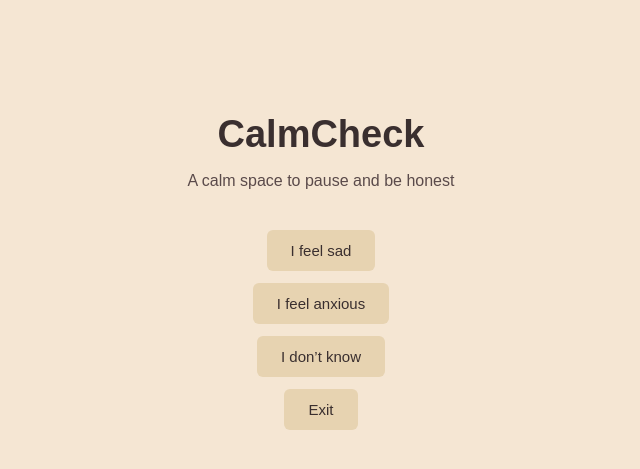
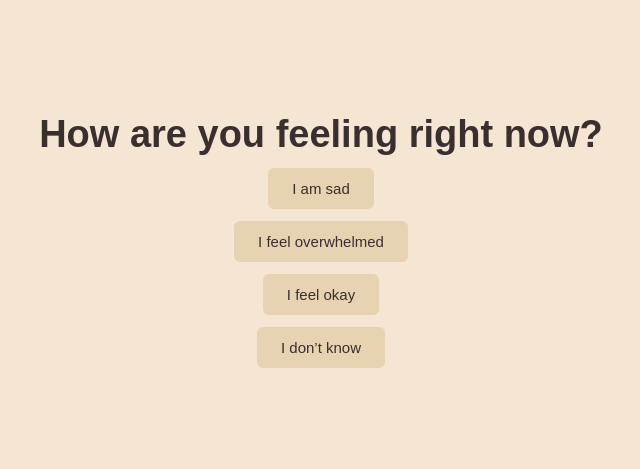
Before and after one commit to ilma-wafa/calmcheck, a Flask app: page / in a window 1280 px wide. Shown: the top 469 px of the page, without its empty margins (319-959 px from the left). Run offline with Flask 3, Linux system fonts and the light colour scheme.

Commit message:
Updated HTML structure

```diff
--- a/templates/index.html
+++ b/templates/index.html
@@ -43,23 +43,52 @@
 </head>
 <body>
 
-    <h1>CalmCheck</h1>
-    <p>A calm space to pause and be honest</p>
+     <div class="overlay">
 
-    {% if response %}
-    <p><strong>{{ response }}</strong></p>
-    {% endif %}
+        <!-- LANDING SECTION -->
+        <div id="landing">
+            <h1>How are you feeling right now?</h1>
 
-    <div class="menu">
-        <form method="post" action="/feel">
-            <button type="submit" name="emotion" value="sad">
-            I feel sad
-            </button>
-        </form>
-        <button>I feel anxious</button>
-        <button>I don’t know</button>
-        <button>Exit</button>
+            <div class="menu">
+                <button onclick="startChat('sad')">I am sad</button>
+                <button onclick="startChat('overwhelmed')">I feel overwhelmed</button>
+                <button onclick="startChat('okay')">I feel okay</button>
+                <button onclick="startChat('unknown')">I don’t know</button>
+            </div>
+        </div>
+
+        <!-- CHAT SECTION -->
+        <div id="chat" style="display: none;">
+            <div class="chat-box">
+                <p id="botMessage"></p>
+            </div>
+
+            <button id="exitBtn" onclick="exitChat()">Take a break</button>
+        </div>
+
     </div>
+
+    <script>
+        function startChat(emotion) {
+            document.getElementById("landing").style.display = "none";
+            document.getElementById("chat").style.display = "block";
+
+            const messageMap = {
+                sad: "I’m really glad you told me that. You don’t have to carry it alone.",
+                overwhelmed: "That sounds like a lot to hold at once. Let’s slow things down together.",
+                okay: "Thanks for checking in with yourself. Want to talk a bit more?",
+                unknown: "It’s okay not to have the words right now. We can take this gently."
+            };
+
+            document.getElementById("botMessage").innerText = messageMap[emotion];
+        }
+
+        function exitChat() {
+            document.getElementById("chat").style.display = "none";
+            document.getElementById("landing").style.display = "block";
+        }
+    </script>
+
 
 </body>
 </html>
```
